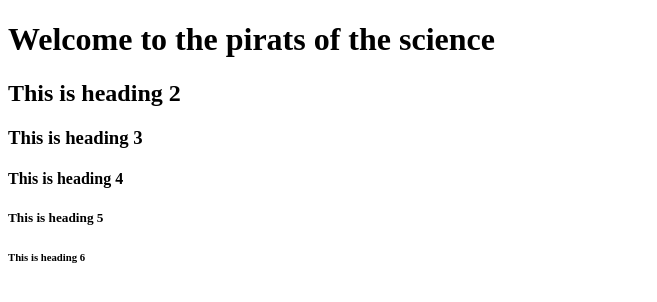
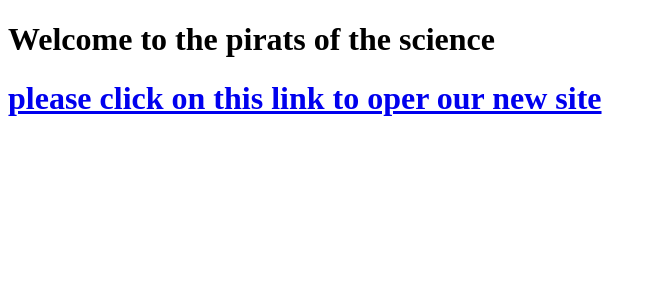
Before and after one commit to siddharth0jain/piratesofthescience.github.io, a plain HTML site: page index.html in a window 1280 px wide. Shown: the whole page, without its empty margins (0-657 px from the left). Drawn offline with Linux system fonts and the light colour scheme.

Commit message:
Update index.html

```diff
--- a/index.html
+++ b/index.html
@@ -3,11 +3,12 @@
 <body>
 
 <h1>Welcome to the pirats of the science</h1>
-<h2>This is heading 2</h2>
-<h3>This is heading 3</h3>
-<h4>This is heading 4</h4>
-<h5>This is heading 5</h5>
-<h6>This is heading 6</h6>
+
+<h1> <a href="https://www.studymadefun.ml">please click on this link to oper our new site</a>
+  </h1>
+
+
+
 
 </body>
 </html>
```
